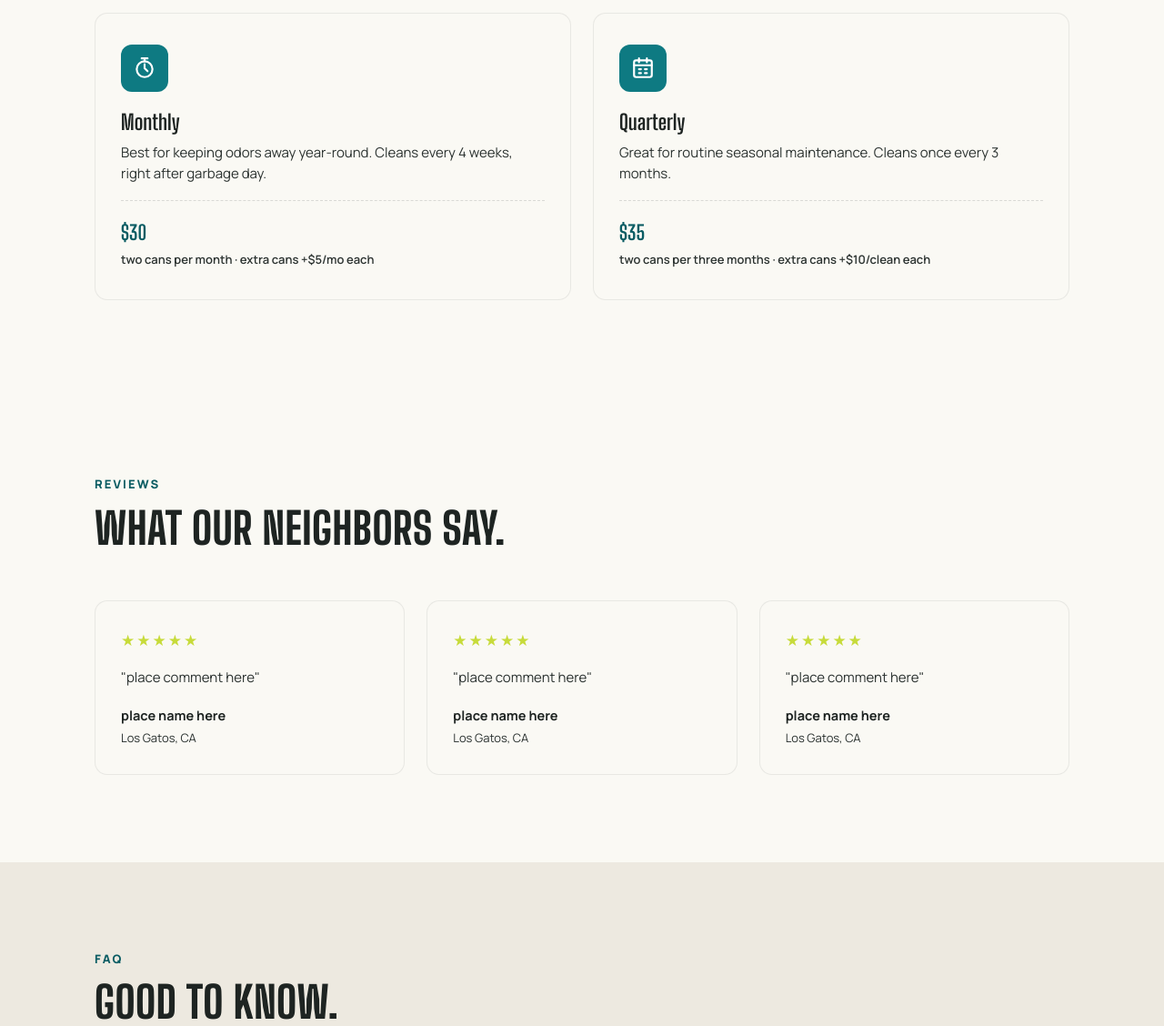
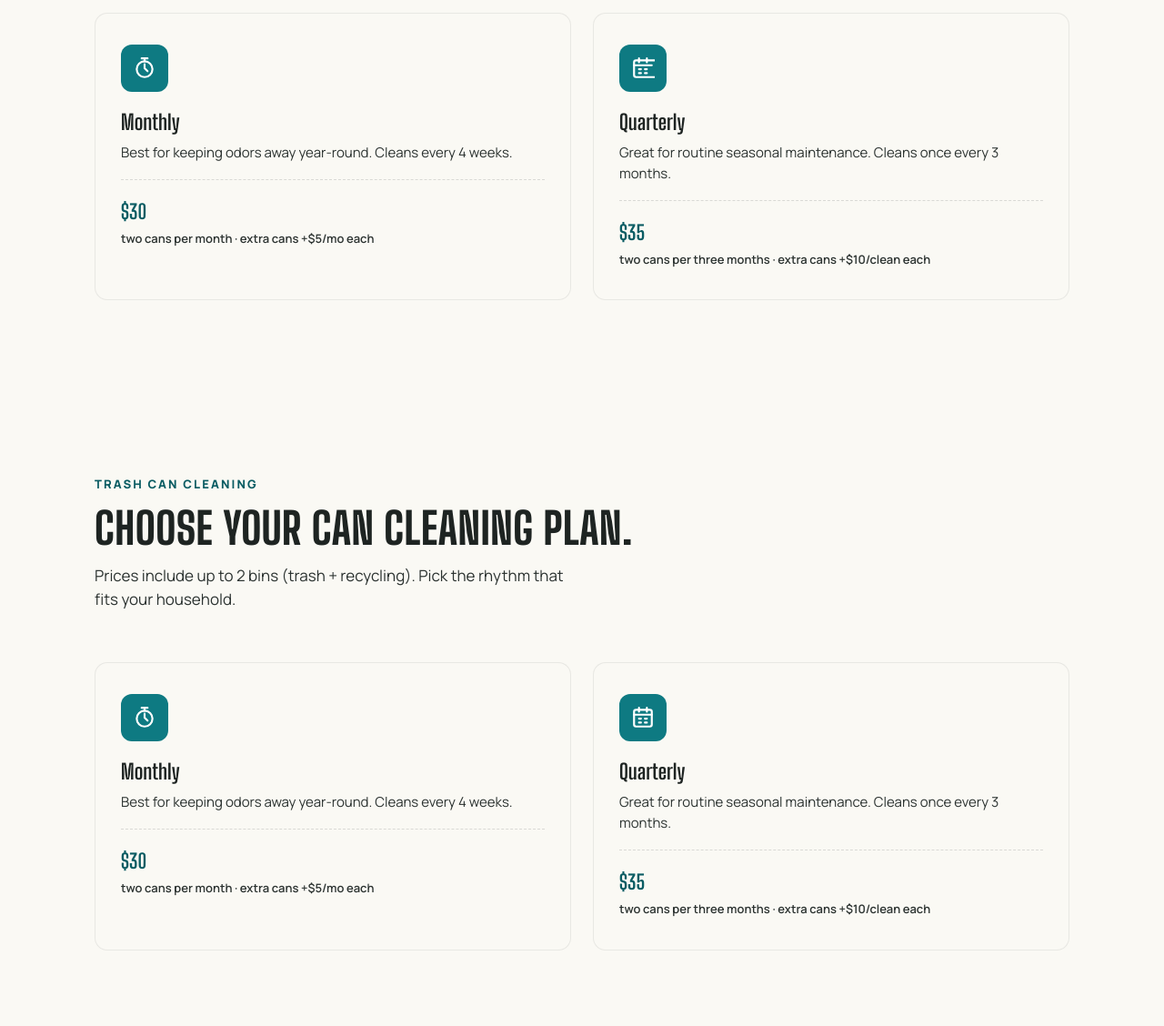
Before and after one commit to CurbFresh/www, a plain HTML site: page index.html in a window 1280 px wide. Shown: the part 1880-3008 px from the top of the page at 91% size. Drawn offline with Linux system fonts and the light colour scheme.

Commit message:
testing normal plans

```diff
--- a/index.html
+++ b/index.html
@@ -432,7 +432,39 @@
           <svg viewBox="0 0 24 24" stroke-width="2" stroke-linecap="round" stroke-linejoin="round"><path d="M12 8v4l3 3"/><circle cx="12" cy="13" r="8"/><path d="M9 2h6M12 2v3"/></svg>
         </div>
         <h3>Monthly</h3>
-        <p>Best for keeping odors away year-round. Cleans every 4 weeks, right after garbage day.</p>
+        <p>Best for keeping odors away year-round. Cleans every 4 weeks.</p>
+        <div class="service-price">$30<span style="text-transform:none; letter-spacing:0;">two cans per month &middot; extra cans +$5/mo each</span></div>
+      </div>
+
+      <div class="service-card">
+        <div class="service-icon">
+          <svg viewBox="0 0 24 24" stroke-width="2" stroke-linecap="round" stroke-linejoin="round"><rect x="3" y="4" width="36" height="17" rx="2"/><path d="M3 9h18M8 2v4M16 2v4"/><path d="M8 13h2M14 13h2M8 17h2M14 17h2"/></svg>
+        </div>
+        <h3>Quarterly</h3>
+        <p>Great for routine seasonal maintenance. Cleans once every 3 months.</p>
+        <div class="service-price">$35<span style="text-transform:none; letter-spacing:0;">two cans per three months &middot; extra cans +$10/clean each</span></div>
+      </div>
+
+    </div>
+  </div>
+</section>
+
+
+<section id="plans">
+  <div class="wrap">
+    <div class="section-head">
+      <span class="kicker">Trash Can Cleaning</span>
+      <h2>Choose your can cleaning plan.</h2>
+      <p>Prices include up to 2 bins (trash + recycling). Pick the rhythm that fits your household.</p>
+    </div>
+    <div class="service-grid" style="grid-template-columns:repeat(2,1fr);">
+
+      <div class="service-card">
+        <div class="service-icon">
+          <svg viewBox="0 0 24 24" stroke-width="2" stroke-linecap="round" stroke-linejoin="round"><path d="M12 8v4l3 3"/><circle cx="12" cy="13" r="8"/><path d="M9 2h6M12 2v3"/></svg>
+        </div>
+        <h3>Monthly</h3>
+        <p>Best for keeping odors away year-round. Cleans every 4 weeks.</p>
         <div class="service-price">$30<span style="text-transform:none; letter-spacing:0;">two cans per month &middot; extra cans +$5/mo each</span></div>
       </div>
 
```
